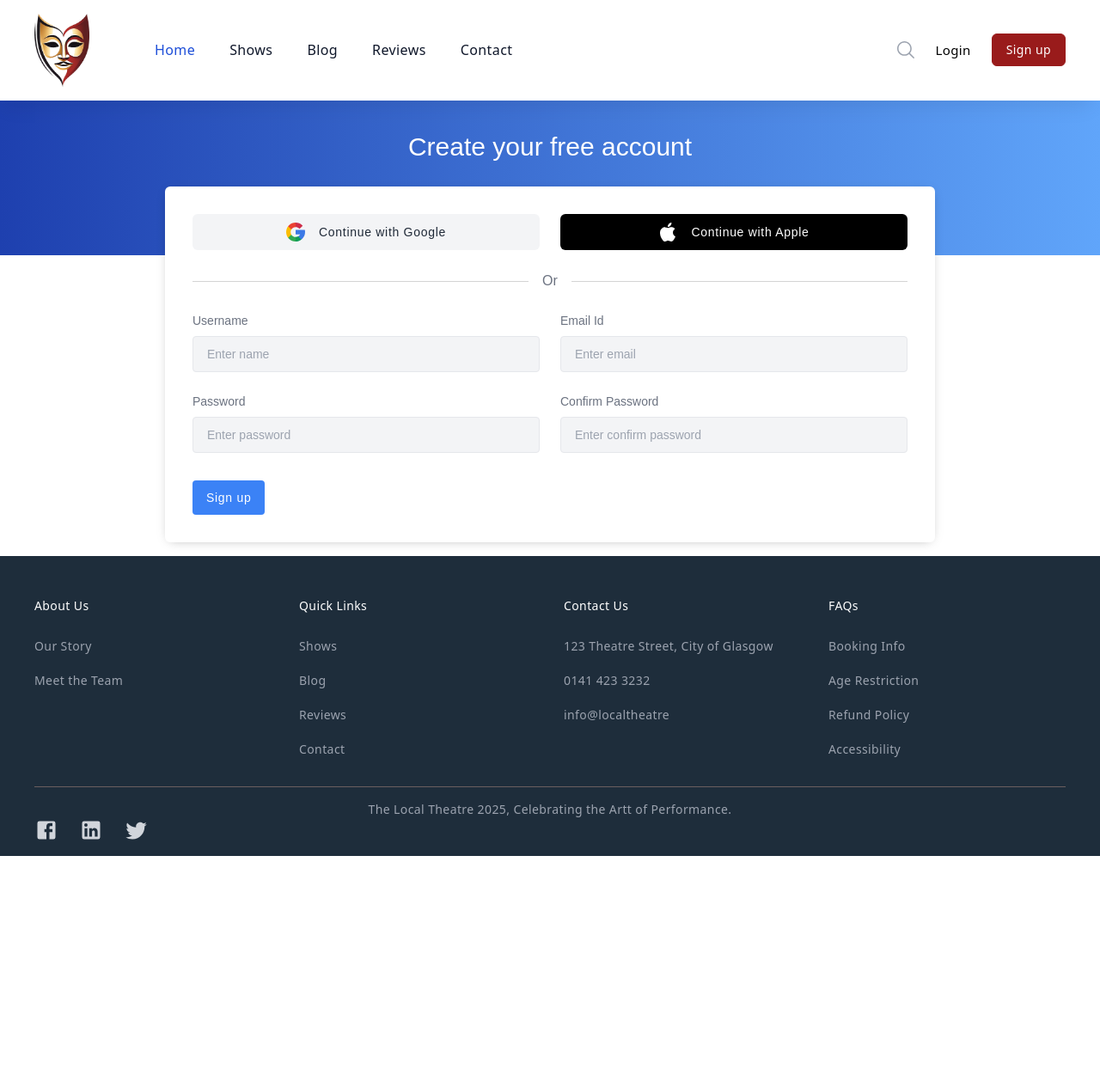
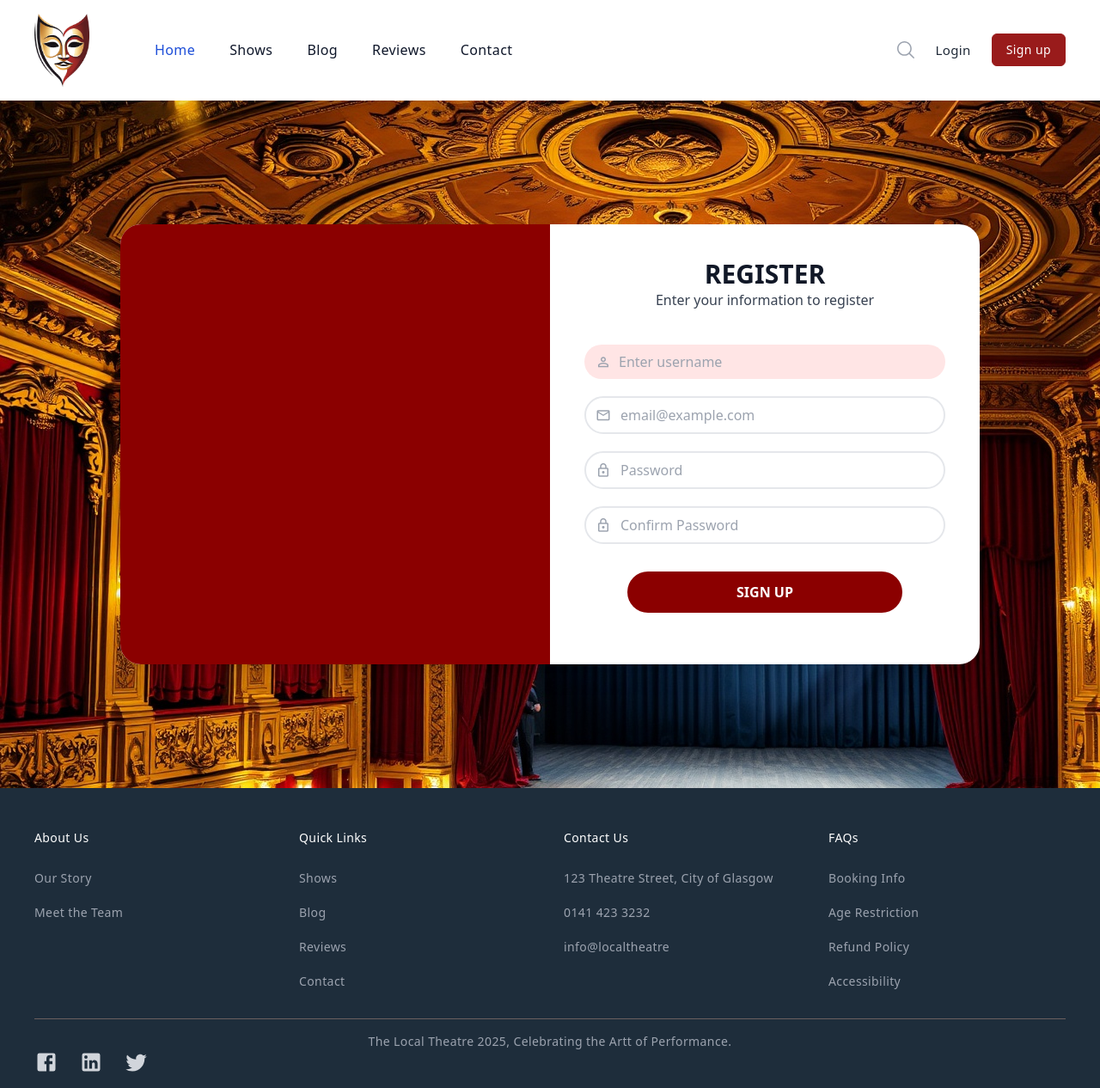
Before and after one commit to kafeel2/local-theatre-website, a PHP site: page /register in a window 1280 px wide. Shown: the whole page at 86% size. Before the commit the page ends 996 px from the top, so only its background shows below. Run offline with PHP 8.4, Linux system fonts and the light colour scheme; some libraries are stand-ins or nearby versions; some web fonts are replaced.

Commit message:
added new tailwind template to register page and updated css partially

```diff
--- a/database/config.php
+++ b/database/config.php
@@ -16,5 +16,5 @@
 if ($conn->connect_error) {
     die("Connection failed: " . $db->connect_error);
 }
-// else echo 'connection successful';
+//else echo 'connection successful';
 ?>
--- a/pages/login.php
+++ b/pages/login.php
@@ -2,7 +2,7 @@
 include 'database/config.php';
 include 'components/header.php';
 ?>
-<body class="min-h-screen bg-cover bg-center bg-no-repeat" style="background-image: url('assets/theatre-hall.jpg');">
+<body class="min-h-screen bg-cover bg-center bg-no-repeat" style="background-image: url('<?= ROOT_DIR?>assets/theatre-hall.jpg');">
   <div class="min-h-screen font-[sans-serif] flex items-center justify-center p-4">
     <div class="shadow-[0_2px_16px_-3px_rgba(6,81,237,0.3)] max-w-6xl max-md:max-w-lg rounded-3xl p-6 bg-white">
 
@@ -18,13 +18,13 @@
         <form action="loginController" method="POST" class="md:max-w-md w-full mx-auto">
         <div class="mb-12 relative flex items-center justify-center gap-16">
             <h3 class="cursor-default text-4xl font-bold text-black">Login</h3>
-            <img src="/theatre/assets/logo.png" alt="logo" class="w-12 cursor-default">
+            <img src="<?= ROOT_DIR?>assets/logo.png" alt="logo" class="w-12 cursor-default">
         </div>
 
 
           <div>
             <div class="relative flex items-center">
-             <input name="email" type="email" required class="px-4 py-3 text-slate-900 bg-[#ffe5e5] w-full text-sm outline-none border-b-2 border-transparent focus:border-blue-500 rounded-3xl"  placeholder="Enter Email"/>
+             <input name="email" type="email" required class="px-4 py-3 text-slate-900 bg-[#ffe5e5] w-full text-sm outline-none border-b-2 border-transparent rounded-3xl"  placeholder="Enter Email"/>
               <!-- SVG omitted for brevity -->
             </div>
           </div>
--- a/pages/register.php
+++ b/pages/register.php
@@ -2,88 +2,112 @@
 include 'database/config.php';
 include 'components/header.php';
 ?>
-<div class="font-[sans-serif]">
-      <div class="text-center bg-gradient-to-r from-blue-800 to-blue-400 min-h-[180px] sm:p-6 p-4">
-        <h4 class="sm:text-3xl text-2xl text-white mt-3">Create your free account</h4>
+
+<!-- External Scripts -->
+<script src="https://cdn.jsdelivr.net/gh/alpinejs/alpine@v2.x.x/dist/alpine.js" defer></script>
+<script src="https://cdnjs.cloudflare.com/ajax/libs/zxcvbn/4.4.2/zxcvbn.js"></script>
+<link rel="stylesheet" href="https://cdnjs.cloudflare.com/ajax/libs/MaterialDesign-Webfont/5.3.45/css/materialdesignicons.min.css">
+<link href="https://cdn.materialdesignicons.com/6.5.95/css/materialdesignicons.min.css" rel="stylesheet">
+
+<style>
+  body {
+    color: #1f2937; /* Tailwind's text-gray-800 */
+  }
+</style>
+
+<!-- Register Page Layout -->
+<div class="min-w-screen min-h-screen bg-gray-900 flex items-center justify-center px-5 py-5" class="min-h-screen bg-cover bg-center bg-no-repeat" style="background-image: url('<?= ROOT_DIR?>assets/theatre-hall.jpg');">
+  <div class="bg-white text-gray-700 rounded-3xl shadow-xl w-full overflow-hidden" style="max-width:1000px">
+
+    <div class="md:flex w-full">
+      <!-- Illustration Side -->
+      <div class="hidden md:block w-1/2 bg-[#8B0000] py-10 px-10">
+        <!-- SVG Illustration (shortened for brevity) -->
+        <svg xmlns="http://www.w3.org/2000/svg" width="100%" height="auto" viewBox="0 0 744.84799 747.07702"></svg>
       </div>
 
-      <div class="mx-4 mb-4 -mt-20">
-        <form class="max-w-4xl mx-auto bg-white shadow-[0_2px_13px_-6px_rgba(0,0,0,0.4)] sm:p-8 p-4 rounded-md" action="registerController" method="post">
-          <div class="grid sm:grid-cols-2 gap-6">
-            <button type="button"
-              class="w-full px-4 py-2.5 flex items-center justify-center rounded-md text-gray-800 text-sm tracking-wider border-none outline-none bg-gray-100 hover:bg-gray-200">
-              <svg xmlns="http://www.w3.org/2000/svg" width="22px" fill="#fff" class="inline shrink-0 mr-4" viewBox="0 0 512 512">
-                <path fill="#fbbd00"
-                  d="M120 256c0-25.367 6.989-49.13 19.131-69.477v-86.308H52.823C18.568 144.703 0 198.922 0 256s18.568 111.297 52.823 155.785h86.308v-86.308C126.989 305.13 120 281.367 120 256z"
-                  data-original="#fbbd00" />
-                <path fill="#0f9d58"
-                  d="m256 392-60 60 60 60c57.079 0 111.297-18.568 155.785-52.823v-86.216h-86.216C305.044 385.147 281.181 392 256 392z"
-                  data-original="#0f9d58" />
-                <path fill="#31aa52"
-                  d="m139.131 325.477-86.308 86.308a260.085 260.085 0 0 0 22.158 25.235C123.333 485.371 187.62 512 256 512V392c-49.624 0-93.117-26.72-116.869-66.523z"
-                  data-original="#31aa52" />
-                <path fill="#3c79e6"
-                  d="M512 256a258.24 258.24 0 0 0-4.192-46.377l-2.251-12.299H256v120h121.452a135.385 135.385 0 0 1-51.884 55.638l86.216 86.216a260.085 260.085 0 0 0 25.235-22.158C485.371 388.667 512 324.38 512 256z"
-                  data-original="#3c79e6" />
-                <path fill="#cf2d48"
-                  d="m352.167 159.833 10.606 10.606 84.853-84.852-10.606-10.606C388.668 26.629 324.381 0 256 0l-60 60 60 60c36.326 0 70.479 14.146 96.167 39.833z"
-                  data-original="#cf2d48" />
-                <path fill="#eb4132"
-                  d="M256 120V0C187.62 0 123.333 26.629 74.98 74.98a259.849 259.849 0 0 0-22.158 25.235l86.308 86.308C162.883 146.72 206.376 120 256 120z"
-                  data-original="#eb4132" />
-              </svg>
-              Continue with Google
-            </button>
-            <button type="button"
-              class="w-full px-4 py-2.5 flex items-center justify-center rounded-md text-white text-sm tracking-wider border-none outline-none bg-black hover:bg-[#333]">
-              <svg xmlns="http://www.w3.org/2000/svg" width="22px" fill="#fff" class="inline shrink-0 mr-4" viewBox="0 0 22.773 22.773">
-                <path
-                  d="M15.769 0h.162c.13 1.606-.483 2.806-1.228 3.675-.731.863-1.732 1.7-3.351 1.573-.108-1.583.506-2.694 1.25-3.561C13.292.879 14.557.16 15.769 0zm4.901 16.716v.045c-.455 1.378-1.104 2.559-1.896 3.655-.723.995-1.609 2.334-3.191 2.334-1.367 0-2.275-.879-3.676-.903-1.482-.024-2.297.735-3.652.926h-.462c-.995-.144-1.798-.932-2.383-1.642-1.725-2.098-3.058-4.808-3.306-8.276v-1.019c.105-2.482 1.311-4.5 2.914-5.478.846-.52 2.009-.963 3.304-.765.555.086 1.122.276 1.619.464.471.181 1.06.502 1.618.485.378-.011.754-.208 1.135-.347 1.116-.403 2.21-.865 3.652-.648 1.733.262 2.963 1.032 3.723 2.22-1.466.933-2.625 2.339-2.427 4.74.176 2.181 1.444 3.457 3.028 4.209z"
-                  data-original="#000000" />
-              </svg>
-              Continue with Apple
-            </button>
+      <!-- Form Side -->
+      <div class="w-full md:w-1/2 py-10 px-5 md:px-10">
+        <div class="text-center mb-10">
+          <h1 class="font-bold text-3xl text-gray-900">REGISTER</h1>
+          <p>Enter your information to register</p>
+        </div>
+
+        <!-- Status Message -->
+        <?php if (isset($_SESSION['status_message'])) : ?>
+          <div class="bg-red-100 text-red-700 p-3 rounded mb-4 text-sm">
+            <?= $_SESSION['status_message'] ?>
+          </div>
+          <?php unset($_SESSION['status_message']) ?>
+        <?php endif ?>
+
+        <form method="POST" action="registerController">
+          <!-- Username -->
+          <div class="flex -mx-3">
+            <div class="w-full px-3 mb-5">
+              <!-- <label class="text-xs font-semibold px-1">Username</label> -->
+              <div class="flex">
+                <div class="w-10 z-10 pl-1 text-center pointer-events-none flex items-center justify-center">
+                  <i class="mdi mdi-account-outline text-gray-400 text-lg"></i>
+                </div>
+                <input name="username" type="text" required class="w-full -ml-10 pl-10 pr-3 py-2 bg-[#ffe5e5] rounded-3xl outline-none " placeholder="Enter username">
+              </div>
+            </div>
           </div>
 
-          <div
-            class="my-6 flex items-center before:mt-0.5 before:flex-1 before:border-t before:border-neutral-300 after:mt-0.5 after:flex-1 after:border-t after:border-neutral-300">
-            <p
-              class="mx-4 text-center text-gray-500">
-              Or
-            </p>
+          <!-- Email -->
+          <div class="flex -mx-3">
+            <div class="w-full px-3 mb-5">
+              <!-- <label class="text-xs font-semibold px-1">Email</label> -->
+              <div class="flex">
+                <div class="w-10 z-10 pl-1 text-center pointer-events-none flex items-center justify-center">
+                  <i class="mdi mdi-email-outline text-gray-400 text-lg"></i>
+                </div>
+                <input name="email" type="email" required class="w-full -ml-10 pl-10 pr-3 py-2 rounded-3xl border-2 border-gray-200 outline-none focus:border-indigo-500" placeholder="email@example.com">
+              </div>
+            </div>
           </div>
 
-          <?php if (isset($_SESSION['status_message'])) : ?>
-            <div class="status-message"><?= $_SESSION['status_message'] ?></div>
-          <?php unset($_SESSION['status_message']) ?>
-              <?php endif?>
-
-          <div class="grid sm:grid-cols-2 gap-6">
-            <div>
-              <label class="text-gray-500 text-sm mb-2 block">Username</label>
-              <input name="username" type="text" class="bg-gray-100 focus:bg-transparent w-full text-sm text-gray-800 px-4 py-2.5 rounded border focus:border-blue-600 outline-none transition-all" placeholder="Enter name" />
-            </div>
-            <div>
-              <label class="text-gray-500 text-sm mb-2 block">Email Id</label>
-              <input name="email" type="text" class="bg-gray-100 focus:bg-transparent w-full text-sm text-gray-800 px-4 py-2.5 rounded border focus:border-blue-600 outline-none transition-all" placeholder="Enter email" />
-            </div>
-            <div>
-              <label class="text-gray-500 text-sm mb-2 block">Password</label>
-              <input name="password" type="password" class="bg-gray-100 focus:bg-transparent w-full text-sm text-gray-800 px-4 py-2.5 rounded border focus:border-blue-600 outline-none transition-all" placeholder="Enter password" />
-            </div>
-            <div>
-              <label class="text-gray-500 text-sm mb-2 block">Confirm Password</label>
-              <input name="cpassword" type="password" class="bg-gray-100 focus:bg-transparent w-full text-sm text-gray-800 px-4 py-2.5 rounded border focus:border-blue-600 outline-none transition-all" placeholder="Enter confirm password" />
+          <!-- Password -->
+          <div class="flex -mx-3">
+            <div class="w-full px-3 mb-5">
+              <!-- <label class="text-xs font-semibold px-1">Password</label> -->
+              <div class="flex">
+                <div class="w-10 z-10 pl-1 text-center pointer-events-none flex items-center justify-center">
+                  <i class="mdi mdi-lock-outline text-gray-400 text-lg"></i>
+                </div>
+                <input name="password" type="password" required class="w-full -ml-10 pl-10 pr-3 py-2 rounded-3xl border-2 border-gray-200 outline-none focus:border-indigo-500" placeholder="Password">
+              </div>
             </div>
           </div>
-          <div class="mt-8">
-            <button type="submit" class="py-2.5 px-4 text-sm tracking-wider rounded text-white bg-blue-500 hover:bg-blue-600 focus:outline-none">
-              Sign up
-            </button>
+
+          <!-- Confirm Password -->
+          <div class="flex -mx-3">
+            <div class="w-full px-3 mb-8">
+              <!-- <label class="text-xs font-semibold px-1">Confirm Password</label> -->
+              <div class="flex">
+                <div class="w-10 z-10 pl-1 text-center pointer-events-none flex items-center justify-center">
+                  <i class="mdi mdi-lock-outline text-gray-400 text-lg"></i>
+                </div>
+                <input name="cpassword" type="password" required class="w-full -ml-10 pl-10 pr-3 py-2 rounded-3xl border-2 border-gray-200 outline-none focus:border-indigo-500" placeholder="Confirm Password">
+              </div>
+            </div>
+          </div>
+
+          <!-- Submit Button -->
+          <div class="flex -mx-3">
+            <div class="w-full px-3 mb-5">
+              <button type="submit" name="register" class="block w-full max-w-xs mx-auto bg-[#8B0000] hover:bg-indigo-700 focus:bg-indigo-700 text-white rounded-3xl px-3 py-3 font-semibold ">
+                SIGN UP
+              </button>
+            </div>
           </div>
         </form>
       </div>
     </div>
+  </div>
+</div>
+
 <?php
 include 'components/footer.php';
 ?>
```
